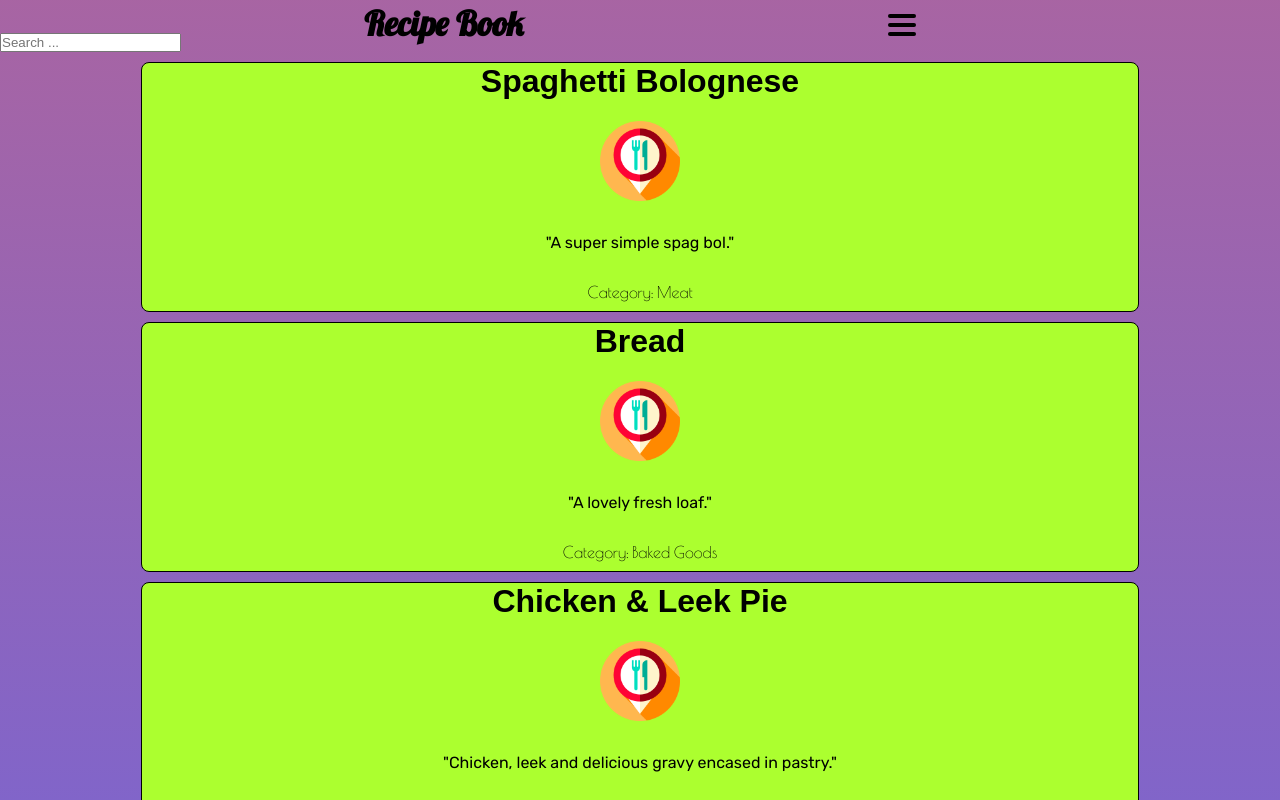
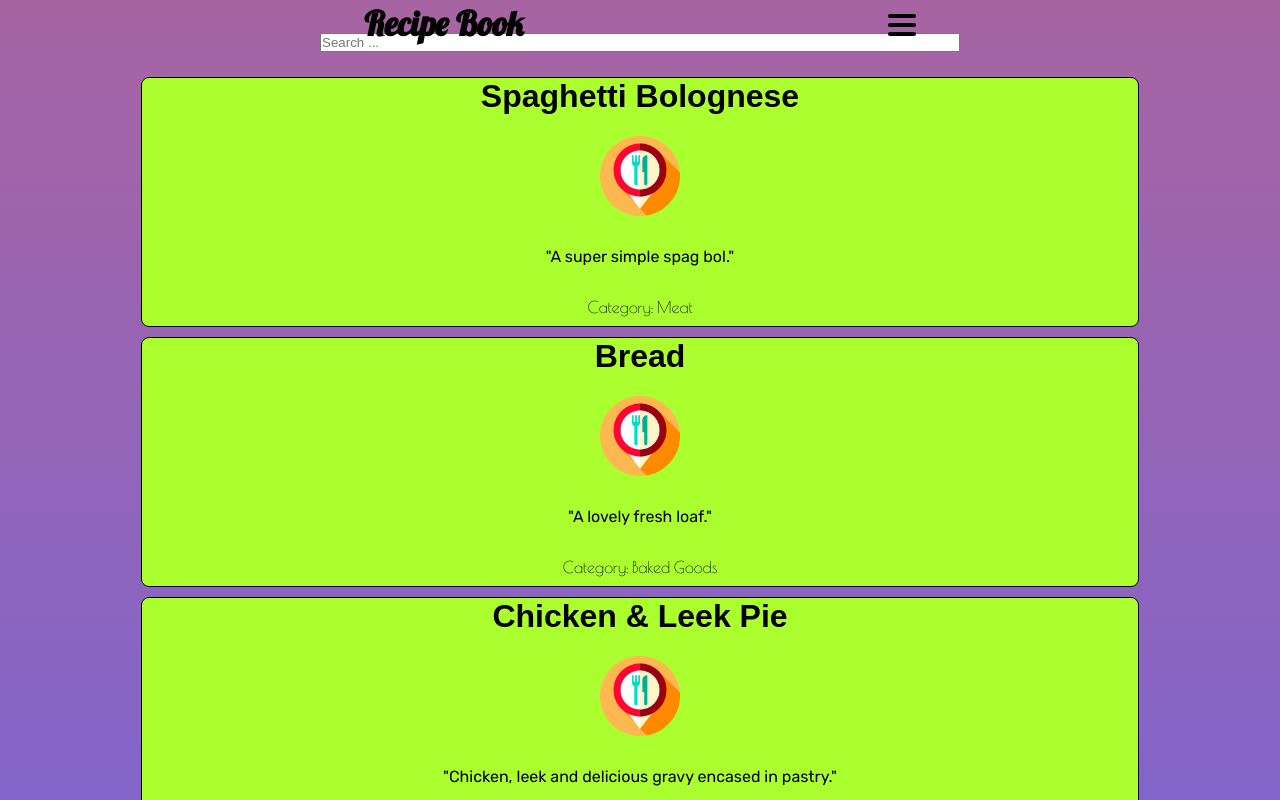
Before and after one commit to BethScarlett/RecipeBookFrontEnd, a React (Vite) app: page / in a window 1280 px wide. Shown: the top 800 px of the page. Built offline with nearby package versions, Linux system fonts and the light colour scheme; a web font is replaced by a local one.

Commit message:
Styled search bar and updated search functionality to look for any matching term in the name.

```diff
--- a/src/Components/Navbar/Navbar.scss
+++ b/src/Components/Navbar/Navbar.scss
@@ -22,6 +22,7 @@
 
 .navbuttons--true {
   animation: fade-in 0.3s;
+  margin-bottom: 10px;
 }
 
 .navbuttons--false {
@@ -41,6 +42,7 @@
   100% {
     opacity: 1;
     margin-top: 0px;
+    margin-bottom: 10px;
   }
 }
 
@@ -48,6 +50,7 @@
   0% {
     opacity: 1;
     margin-top: 0px;
+    margin-bottom: 10px;
   }
   35% {
     opacity: 0;
@@ -55,5 +58,6 @@
   100% {
     opacity: 0;
     margin-top: -50px;
+    margin-bottom: 0px;
   }
 }
--- a/src/Pages/HomePage.scss
+++ b/src/Pages/HomePage.scss
@@ -17,6 +17,13 @@ body {
   animation: scroll-colour 15s ease infinite;
 }
 
+.homepage__search {
+  display: flex;
+  width: 50dvw;
+  margin: auto;
+  margin-bottom: 25px;
+}
+
 @keyframes scroll-colour {
   0% {
     background-position: 10% 0%;
--- a/src/Pages/HomePage.tsx
+++ b/src/Pages/HomePage.tsx
@@ -13,25 +13,27 @@ const HomePage = () => {
   const filterByName = (searchTerm: string) => {
     setFilteredRecipes(
       Recipes.filter((recipe) => {
-        if (recipe.name.includes(searchTerm)) {
+        if (recipe.name.toLowerCase().includes(searchTerm)) {
           return recipe;
         }
       })
     );
-    console.log(filteredRecipes);
   };
 
   const handleInput = (e: ChangeEvent<HTMLInputElement>) => {
-    const cleanInput: string =
-      e.currentTarget.value.slice(0, 1).toUpperCase() +
-      e.currentTarget.value.slice(1);
+    const cleanInput: string = e.currentTarget.value.toLowerCase();
     filterByName(cleanInput);
   };
 
   return (
-    <div>
+    <div className="homepage">
       <Navbar />
-      <input type="text" placeholder="Search ..." onChange={handleInput} />
+      <input
+        className="homepage__search"
+        type="text"
+        placeholder="Search ..."
+        onChange={handleInput}
+      />
       {filteredRecipes.map((recipe) => (
         <div key={recipe.id}>
           <RecipeCard
```
